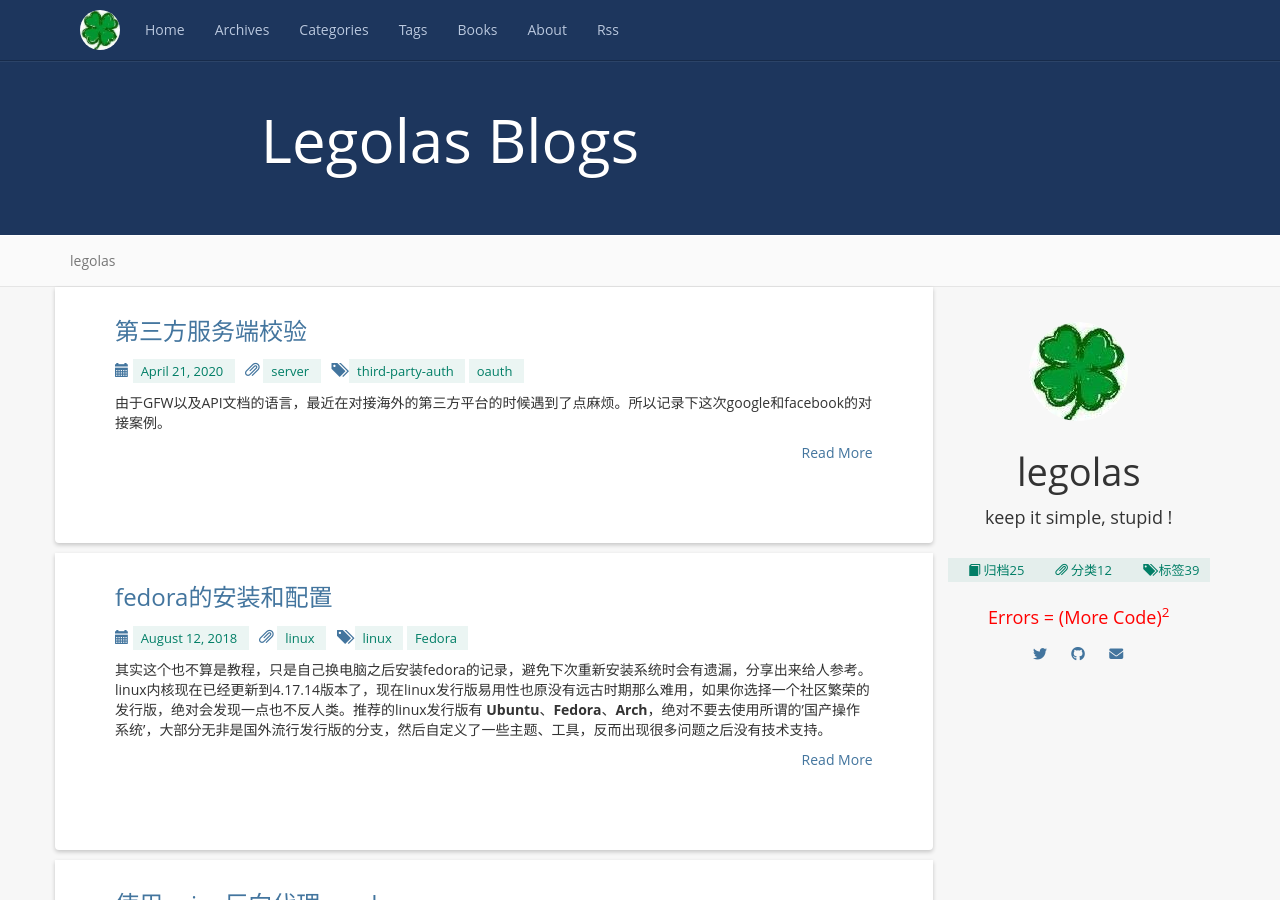
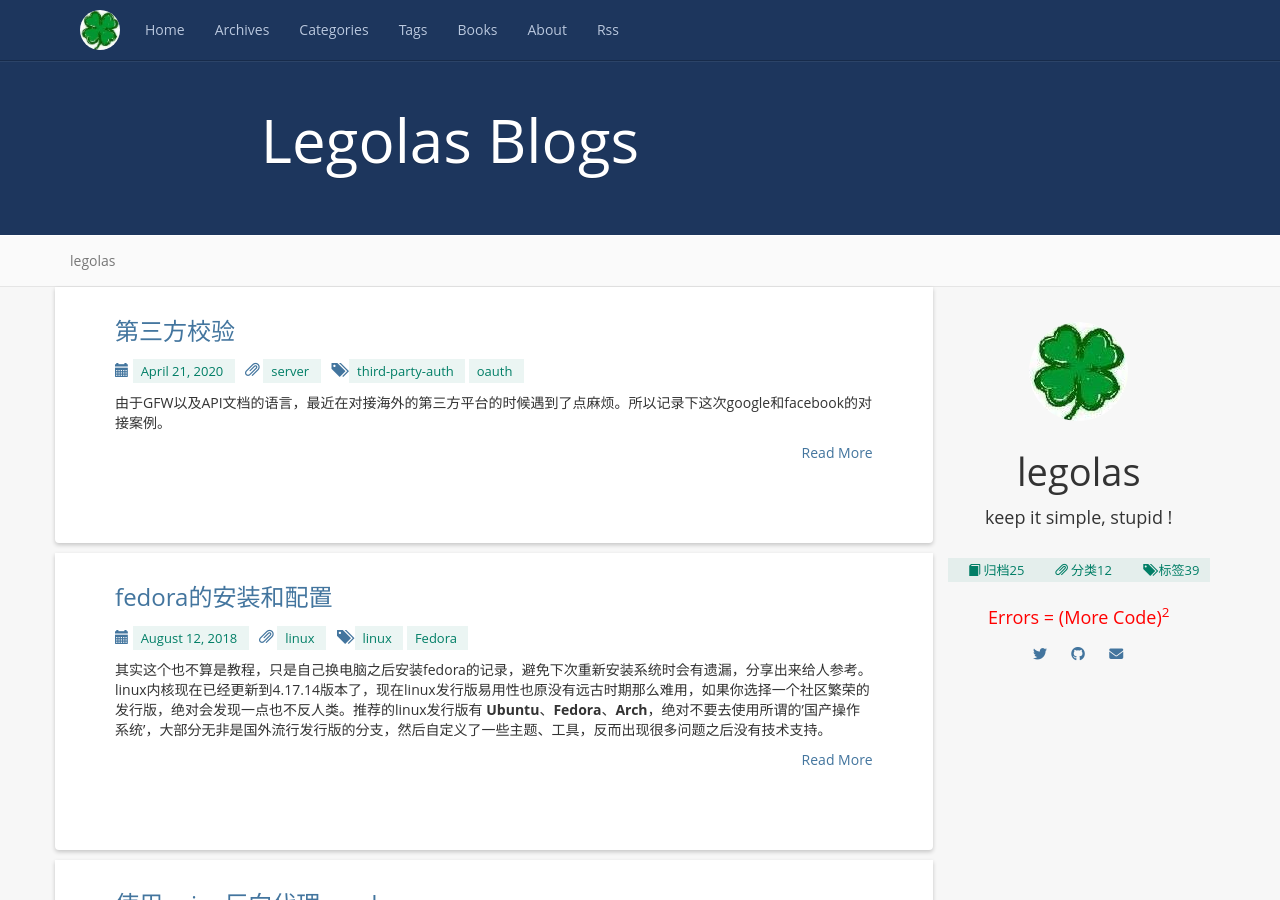
Before and after one commit to legolasNg/legolasNg.github.io, a Jekyll site: the page built from index.html, in a window 1280 px wide and 900 px high. Built offline with Jekyll 4.4.1, drawn with Linux system fonts in a browser that asks for light colours; nearby versions of some CDN libraries; library files that are not in the unit come from our copies; the list of posts is cut into pages by our own code.

Commit message:
[update] update "third-party-auth"

````diff
--- a/_posts/2020-04-21-third-party-auth.md
+++ b/_posts/2020-04-21-third-party-auth.md
@@ -1,6 +1,6 @@
 ---
 layout:    post
-title:     "第三方服务端校验"
+title:     "第三方校验"
 date:      2020-04-21 19:49:00 +0800
 category:  "server"
 tags:      ["third-party-auth", "oauth"]
@@ -139,7 +137,7 @@
 
 2. 跳转地址可以设置成自己服务的地址，如果实在没有的话可以设置成`http://www.example.com/`。在创建凭证时，也需要填写跳转地址，因为后面获取校验码时，如果跳转地址不一致可能会导致返回错误码。
 
-#### 获取刷新令牌
+### 获取刷新令牌
 
 我们拿到校验码之后，就可以请求google的oauth接口，获取我们想要的"刷新令牌"和"访问令牌"。
 
@@ -169,7 +167,7 @@
 
 2. 刷新令牌是长效令牌，可以看作是永久有效，需要保存下来；访问令牌是短效令牌，有效期一般只有3600秒，可以通过刷新令牌反复获取。
 
-#### 刷新访问令牌
+### 刷新访问令牌
 
 上面的请求虽然可以获取到访问令牌，但是刷新令牌 -- `refresh_token`是唯一的，只能获取一次。当访问令牌失效之后，我们就需要通过刷新令牌来获取新的访问令牌。
 
@@ -191,7 +189,7 @@
 }
 ```
 
-#### 校验订单
+### 校验订单
 
 终于到了校验订单这一步，前面的三个操作都是为了校验订单准备的。
 
@@ -211,18 +209,19 @@
 }
 ```
 
+
 返回结果里面的参数解释如下：
 
-参数 | 类型 | 解释
--   | :-:  | -:
-kind | String | androidpublisher服务中的inappPurchase对象
-purchaseTimeMillis| long | 购买产品的时间，自纪元（1970年1月1日）以来的毫秒数
-purchaseState | integer | 订单的购买状态; 0:购买 1:取消 2:挂起(待支付)
-consumptionState | integer | inapp消费状态。0:未消费 1:已消费
-developerPayload | String | 开发人员指定的字符串，包含有关订单的补充信息
-orderId | string | 与购买inapp产品相关联的订单ID
-purchaseType | integer | 购买inapp产品的类型。仅当未使用标准应用内结算流程进行此购买时，才会设置此字段。可能的值是：0. 测试（即从许可证测试帐户购买）1. 促销（即使用促销代码购买）2. 奖励（即观看视频广告而非付费）
-acknowledgementState | integer | inapp产品的确认状态。0:待确认 1:已确认
+|  参数  |  类型  |  解释  |
+|  :---  |  :---:  |  :---  |
+| kind | String | androidpublisher服务中的inappPurchase对象 |
+| purchaseTimeMillis| long | 购买产品的时间，自纪元（1970年1月1日）以来的毫秒数 |
+| purchaseState | integer | 订单的购买状态; 0:购买 1:取消 2:挂起(待支付) |
+| consumptionState | integer | inapp消费状态。0:未消费 1:已消费 |
+| developerPayload | String | 开发人员指定的字符串，包含有关订单的补充信息 |
+| orderId | string | 与购买inapp产品相关联的订单ID |
+| purchaseType | integer | 购买inapp产品的类型。仅当未使用标准应用内结算流程进行此购买时，才会设置此字段。可能的值是：0. 测试（即从许可证测试帐户购买）1. 促销（即使用促销代码购买）2. 奖励（即观看视频广告而非付费） |
+| acknowledgementState | integer | inapp产品的确认状态。0:待确认 1:已确认 |
 
 订单校验流程：
 
@@ -246,7 +245,7 @@
 
 5. `access_token`是上面操作获取到的访问口令。
 
-#### 错误码处理
+### 错误码处理
 
 google的api限制很多，我们需要调整好对应的设置。
 
````
Also changed, not shown: other parts of _posts/2020-04-21-third-party-auth.md (+2 -6 lines).
